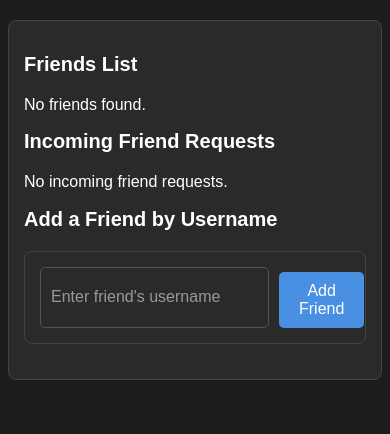
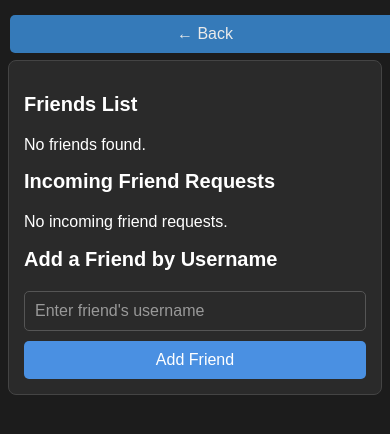
Before and after one commit to Plevort/Frontend, a SvelteKit app: page /friends in a window 390 px wide. Shown: the top 434 px of the page. Built offline with nearby package versions, Linux system fonts and the light colour scheme.

Commit message:
some mobile ui fixes

```diff
--- a/src/routes/createchat/+page.svelte
+++ b/src/routes/createchat/+page.svelte
@@ -62,6 +62,7 @@
         <button on:click={() => selectChatType('direct')}>Direct Message</button>
         <button class="inactive">Group</button>
         <button class="inactive">Server</button>
+        <button class="back-button" on:click={() => goto('/')}>Back</button>
     {:else if selectedChatType === 'direct'}
         <h2>Direct Message</h2>
         <h2>Your Friends</h2>
@@ -73,7 +74,7 @@
                 </div>
             {/each}
         </div>
-        <button class="back-button" on:click={() => selectedChatType = null}>Back</button>
+        <button class="back-button" on:click={() => selectedChatType = null}>Back</button> <!-- Back button for friends list screen -->
     {/if}
 </div>
 
--- a/src/routes/friends/+page.svelte
+++ b/src/routes/friends/+page.svelte
@@ -2,6 +2,7 @@
     import { onMount } from 'svelte';
     import { socketStore } from '../../stores/socket.js';
     import "$lib/global.css";
+    import { writable } from 'svelte/store';
 
     let friends = [];
     let incomingRequests = [];
@@ -9,6 +10,7 @@
     let socket;
     let feedbackMessage = '';
     let feedbackColor = '';
+    const isMobile = writable(false);
 
     const getToken = () => localStorage.getItem('token');
 
@@ -104,7 +106,15 @@
         fetchFriends();
         fetchIncomingRequests();
 
+        const updateScreenWidth = () => {
+            isMobile.set(window.innerWidth < 600);
+        };
+
+        updateScreenWidth();
+        window.addEventListener('resize', updateScreenWidth);
+
         return () => {
+            window.removeEventListener('resize', updateScreenWidth);
             unsubscribe();
         };
     });
@@ -144,7 +154,13 @@
     };
 </script>
 
-<div>
+{#if $isMobile}
+    <button class="back-button" on:click={() => window.history.back()}>
+        ← Back
+    </button>
+{/if}
+
+<div class="main-content">
     <h2>Friends List</h2>
     {#if friends.length === 0}
         <p>No friends found.</p>
@@ -189,46 +205,42 @@
 </div>
 
 <style>
-    /* General dark theme styling */
     body {
-    background-color: #1c1c1c; /* Dark background */
-    color: #eaeaea; /* Light text */
+        background-color: #1c1c1c;
+        color: #eaeaea;
         font-family: Arial, sans-serif;
     }
 
     h2 {
-    color: #ffffff; /* White for headers */
+        color: #ffffff;
         font-size: 1.5rem;
         margin-bottom: 20px;
     }
 
-/* Container styling */
-div {
+    .main-content {
         max-width: 600px;
-    margin: 20px auto;
+        margin: 60px auto 20px; /* Adds margin from the top to create space for the back button */
         padding: 20px;
-    border: 1px solid #444; /* Darker border */
+        border: 1px solid #444;
         border-radius: 8px;
-    background-color: #2a2a2a; /* Slightly lighter dark background */
+        background-color: #2a2a2a;
     }
 
-/* Scrollable friend list and requests */
     .friend-list, .incoming-requests {
         margin-bottom: 20px;
         padding: 10px;
-    background-color: #333; /* Darker background for lists */
+        background-color: #333;
         border-radius: 5px;
-    max-height: 200px; /* Limit height */
-    overflow-y: auto; /* Enable scrolling */
+        max-height: 200px;
+        overflow-y: auto;
     }
 
-/* Individual friend or request */
     .friend, .request {
         display: flex;
         justify-content: space-between;
         align-items: center;
         padding: 10px;
-    border-bottom: 1px solid #555; /* Darker border */
+        border-bottom: 1px solid #555;
         font-size: 1em;
     }
 
@@ -237,7 +249,7 @@ div {
     }
 
     button {
-    background-color: #4a4a4a; /* Dark button */
+        background-color: #4a4a4a;
         color: white;
         border: none;
         border-radius: 5px;
@@ -248,10 +260,9 @@ button {
     }
 
     button:hover {
-    background-color: #606060; /* Slightly lighter on hover */
+        background-color: #606060;
     }
 
-/* Input field for adding a friend */
     .add-friend {
         margin-top: 20px;
         display: flex;
@@ -270,44 +281,62 @@ button:hover {
     }
 
     .add-friend input::placeholder {
-    color: #999; /* Lighter placeholder text */
+        color: #999;
     }
 
     .add-friend input:focus {
-    border-color: #4a90e2; /* Blue border on focus */
+        border-color: #4a90e2;
         outline: none;
     }
 
     .add-friend button {
-    background-color: #4a90e2; /* Blue button for adding friends */
+        background-color: #4a90e2;
         padding: 10px 20px;
         font-size: 1em;
     }
 
     .add-friend button:hover {
-    background-color: #357ab9; /* Slightly darker blue on hover */
+        background-color: #357ab9;
     }
 
-/* Mobile responsiveness */
+    .back-button {
+        background: #357ab9;
+        color: #eaeaea;
+        font-size: 1em;
+        padding: 10px;
+        border: none;
+        border-radius: 5px;
+        position: fixed;
+        top: 10px;
+        left: 10px;
+        cursor: pointer;
+        display: block;
+    }
+
     @media (max-width: 600px) {
-    div {
-        padding: 15px; /* Adjust padding on mobile */
+        .main-content {
+            padding: 15px;
         }
 
         h2 {
-        font-size: 1.25rem; /* Smaller font size for headings */
+            font-size: 1.25rem;
         }
 
         .friend, .request {
-        flex-direction: column; /* Stack items vertically */
+            flex-direction: column;
             align-items: flex-start;
-        padding: 10px 0; /* Extra padding for spacing */
+            padding: 10px 0;
         }
 
         button {
-        width: 100%; /* Full width for buttons on mobile */
+            width: 100%;
             padding: 10px;
-        margin-top: 5px; /* Extra margin for spacing */
+            margin-top: 5px;
+        }
+
+        .add-friend {
+            flex-direction: column;
+            gap: 5px;
         }
     }
 </style>
```
Also changed, not shown: src/routes/chat/[id]/+page.svelte (+8 -3 lines). Lines whose indentation alone changed are shown as unchanged.
